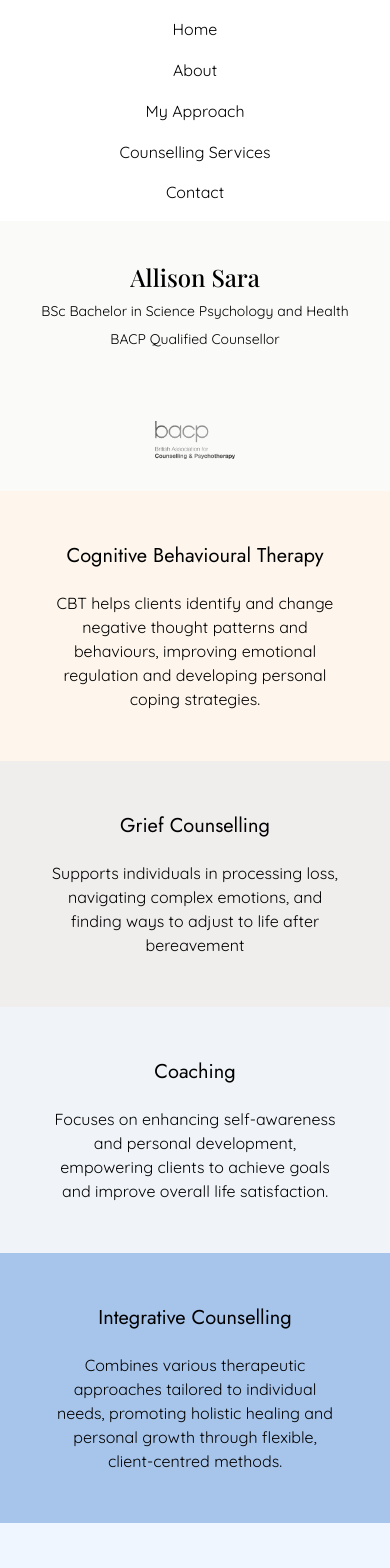
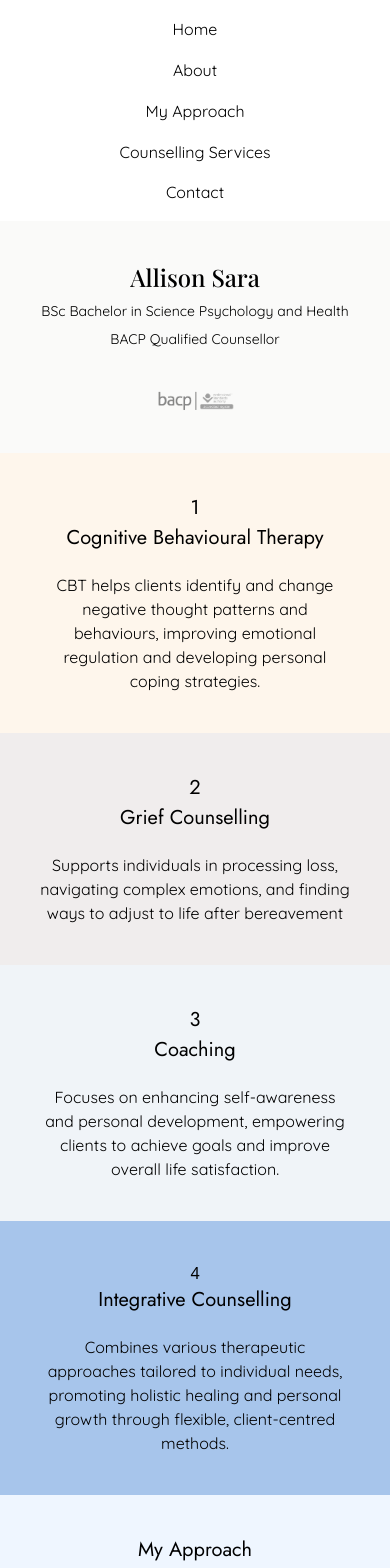
Before and after one commit to jakew1989/Manobal, a React (Vite) app: page / in a window 390 px wide. Shown: the top 1568 px of the page. Built offline with nearby package versions, Linux system fonts and the light colour scheme.

Commit message:
styling update

```diff
--- a/src/components/cards/cards.css
+++ b/src/components/cards/cards.css
@@ -1,5 +1,13 @@
 .cards {
     display: flex;
+}
+
+.card-content {
+    display: flex;
+    flex-direction: column;
+    align-items: center;
+    justify-content: start;
+    height: 100%;
 }
 
 .card {
@@ -10,6 +18,10 @@
     border: 0px;
     text-align: center;
     padding: 40px;
+}
+
+.card-gap {
+    gap: 3px;
 }
 
 .desc {
@@ -39,6 +51,7 @@
 }
 
 #six{
+
     overflow: hidden;
     padding: 0;
     width: 25vw;
@@ -54,9 +67,7 @@
         flex-direction: column;
     }
 
-    .card {
-        padding: 50px;
-    }
+
 
 
     #one, #two, #three, #four, #five, #six, #seven {
@@ -67,4 +78,10 @@
         display: none;
     }
 
+    .card-gap {
+        gap: 0;
+    }
+
+
+
 }
--- a/src/components/cards/cards.jsx
+++ b/src/components/cards/cards.jsx
@@ -7,13 +7,14 @@ import { motion } from "motion/react"
 const Cards = () => {
   return (
     <>
-      <div className="cards">
+      <div className="cards lg:min-h-[400px]">
         <motion.div
         initial={{ opacity: 0, y: 100 }}
         whileInView={{ opacity: 1, y: 0 }}
         viewport={{ once: true }}
         className="card" id="one">
-          <div className="h-full">
+          <div className="card-content">
+            <h2>1</h2>
             <div className="">
               <h2>Cognitive Behavioural Therapy</h2>
             </div>
@@ -32,8 +33,9 @@ const Cards = () => {
         whileInView={{ opacity: 1 }}
         viewport={{ once: true }}
         className="card" id="two">
-          <div className="h-full">
+          <div className="card-content card-gap">
             <div className="">
+              <h2>2</h2>
               <h2>Grief Counselling</h2>
             </div>
 
@@ -50,8 +52,9 @@ const Cards = () => {
         whileInView={{ opacity: 1, y: 0 }}
         viewport={{ once: true }}
         className="card" id="three">
-          <div className="h-full">
+          <div className="card-content card-gap">
             <div className="">
+              <h2>3</h2>
               <h2>Coaching</h2>
             </div>
 
@@ -69,8 +72,9 @@ const Cards = () => {
         whileInView={{ opacity: 1, y: 0 }}
         viewport={{ once: true }}
         className="card" id="four">
-          <div className="h-full">
+          <div className="card-content">
             <div className="">
+              <h4>4</h4>
               <h2>Integrative Counselling</h2>
             </div>
 
--- a/src/components/getting_help/getting_help.jsx
+++ b/src/components/getting_help/getting_help.jsx
@@ -18,7 +18,7 @@ const Help = () => {
           className="text"
           id="help-text"
         >
-          <p className="text-[20px] jost">Getting Help</p>
+          <p className="text-[20px] lg:text-[24px] jost">Getting Help</p>
           <br></br>
           <p>
             Talking to a counselor can help you understand and manage personal
--- a/src/components/hero/hero.jsx
+++ b/src/components/hero/hero.jsx
@@ -1,4 +1,4 @@
-import bacp from "../../assets/BACP.webp";
+import bacp from "../../assets/qualification-bacp.png";
 
 const Hero = () => {
   return (
@@ -11,7 +11,7 @@ const Hero = () => {
           </p>
           <p className="text-sm sm:text-base md:text-xl">BACP Qualified Counsellor</p>
         </div>
-        <div className="p-8">
+        <div className="px-3 pb-10">
           <img src={bacp} className="w-20 sm:w-44 h-auto" alt="bacp logo" />
         </div>
       </div>
--- a/src/index.css
+++ b/src/index.css
@@ -46,6 +46,18 @@ button {
     font-family: "Jost", serif;
 }
 
+@media (min-width: 1400px) {
+    p, a, button {
+        font-size: 20px;
+    }
+    h2 {
+        font-size: 24px;
+    }
+    .quote {
+        font-size: 33px;
+    }
+}
+
 
 
 @font-face{
```
Also changed, not shown: src/assets/qualification-bacp.png (added).
